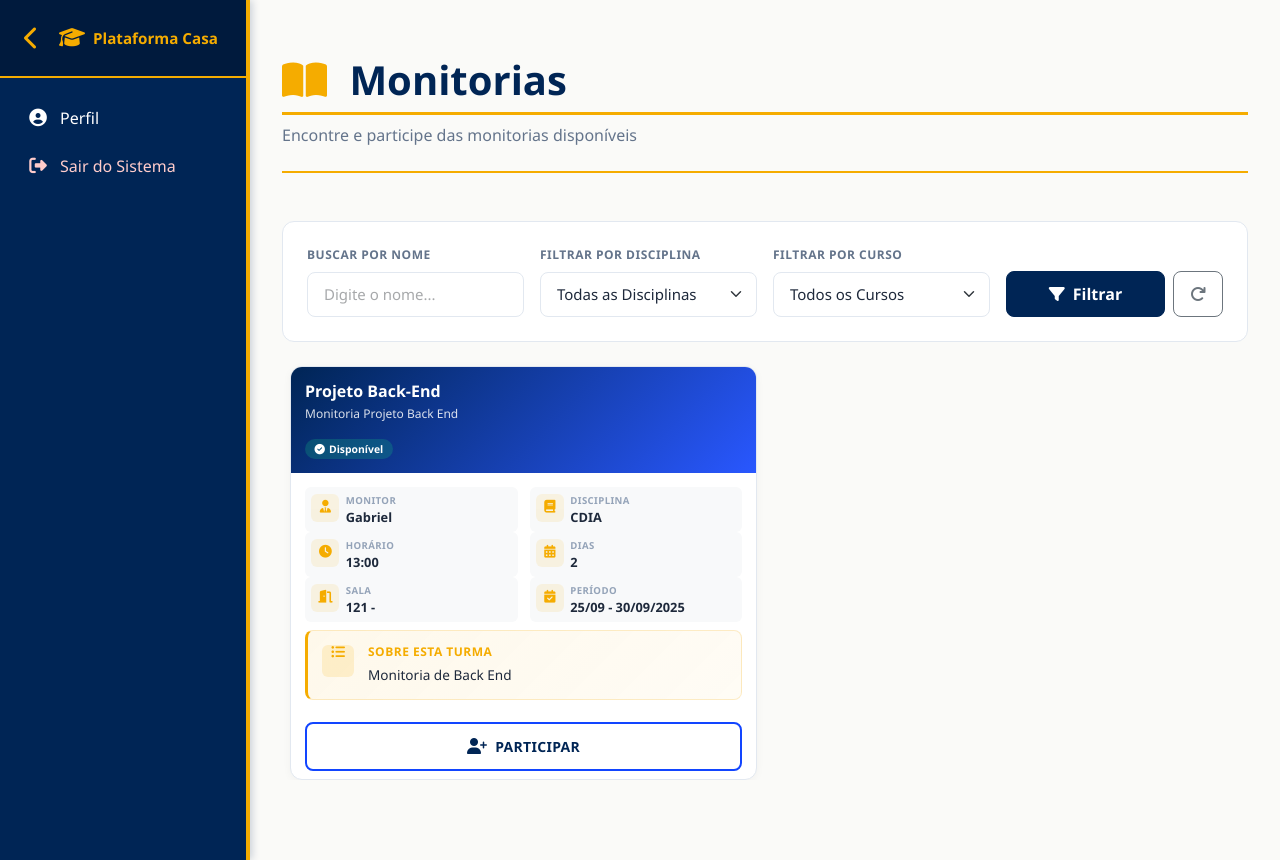
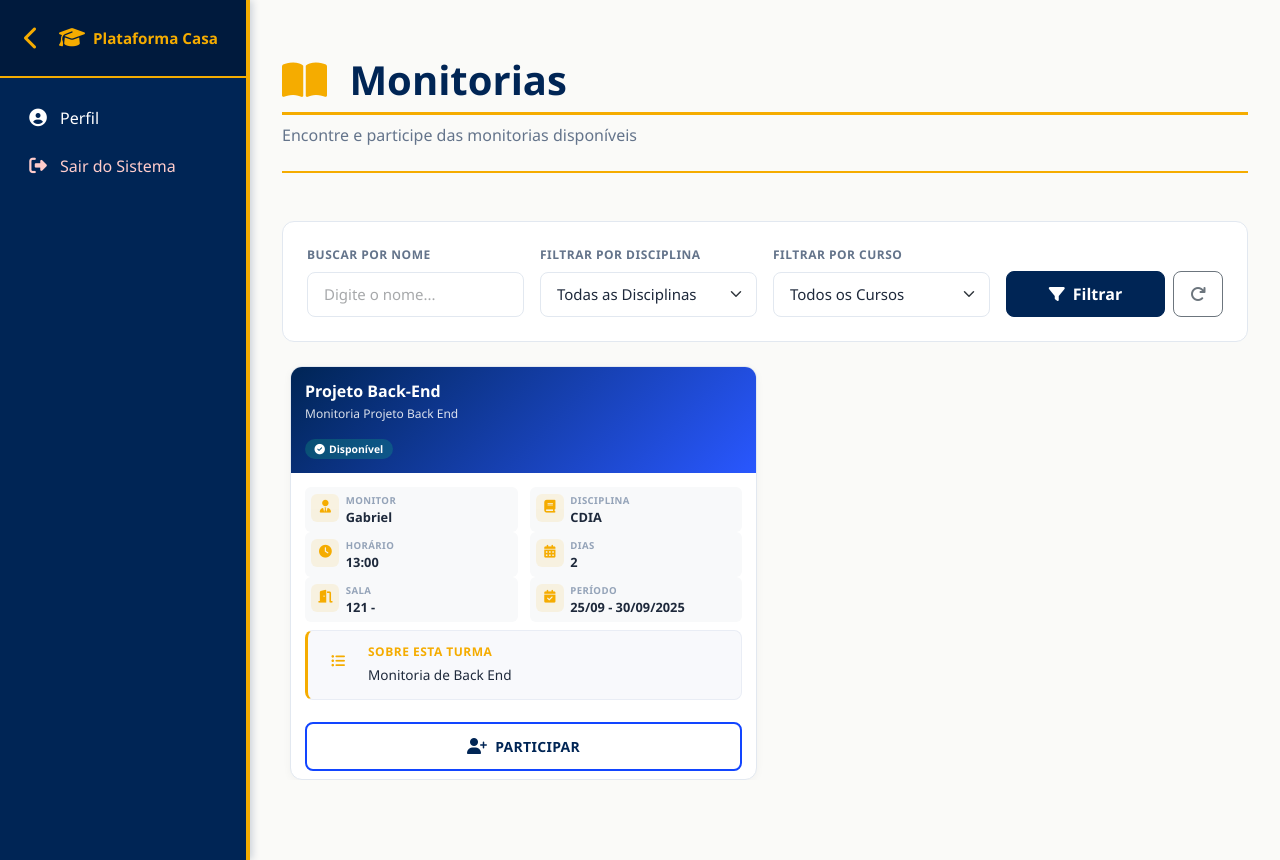
Before and after one commit to Projetos-de-Extensao/PBE_25.2_8001_IV, a Django app: template meuprojeto/plataforma_Casa/templates/monitorias/disponiveis.html in a window 1280 px wide. Run offline with Django 5.2, Linux system fonts and the light colour scheme; the template is opened without the code that fills it: values that come from a table or form of the project are taken from there, others are empty; data comes from the database, SQL or seed files in the repository; parts of the project's set-up code (start-up, migrations or seed data) failed here and were passed over.

Commit message:
Monitorias: ajustado alinhamento do ícone 'Sobre esta turma' - centralizado verticalmente + fundo removido (background transparente + borda cinza suave)

```diff
--- a/meuprojeto/plataforma_Casa/templates/monitorias/disponiveis.html
+++ b/meuprojeto/plataforma_Casa/templates/monitorias/disponiveis.html
@@ -504,8 +504,8 @@
     display: flex;
     gap: 0.875rem;
     padding: 0.875rem;
-    background: linear-gradient(135deg, rgba(245, 172, 0, 0.08) 0%, rgba(245, 172, 0, 0.04) 100%);
-    border: 1px solid rgba(245, 172, 0, 0.2);
+    background: #f8f9fc;
+    border: 1px solid #e9edf5;
     border-left: 3px solid var(--cor-amarelo);
     border-radius: 8px;
     margin-top: 0.5rem;
@@ -513,11 +513,11 @@
 
 .description-icon {
     display: flex;
-    align-items: flex-start;
+    align-items: center;
     justify-content: center;
     width: 32px;
     height: 32px;
-    background: rgba(245, 172, 0, 0.15);
+    background: transparent;
     border-radius: 6px;
     color: var(--cor-amarelo);
     font-size: 0.875rem;
```
Also changed, not shown: meuprojeto/plataforma_Casa/templates/monitorias/participando.html (+4 -4 lines).
